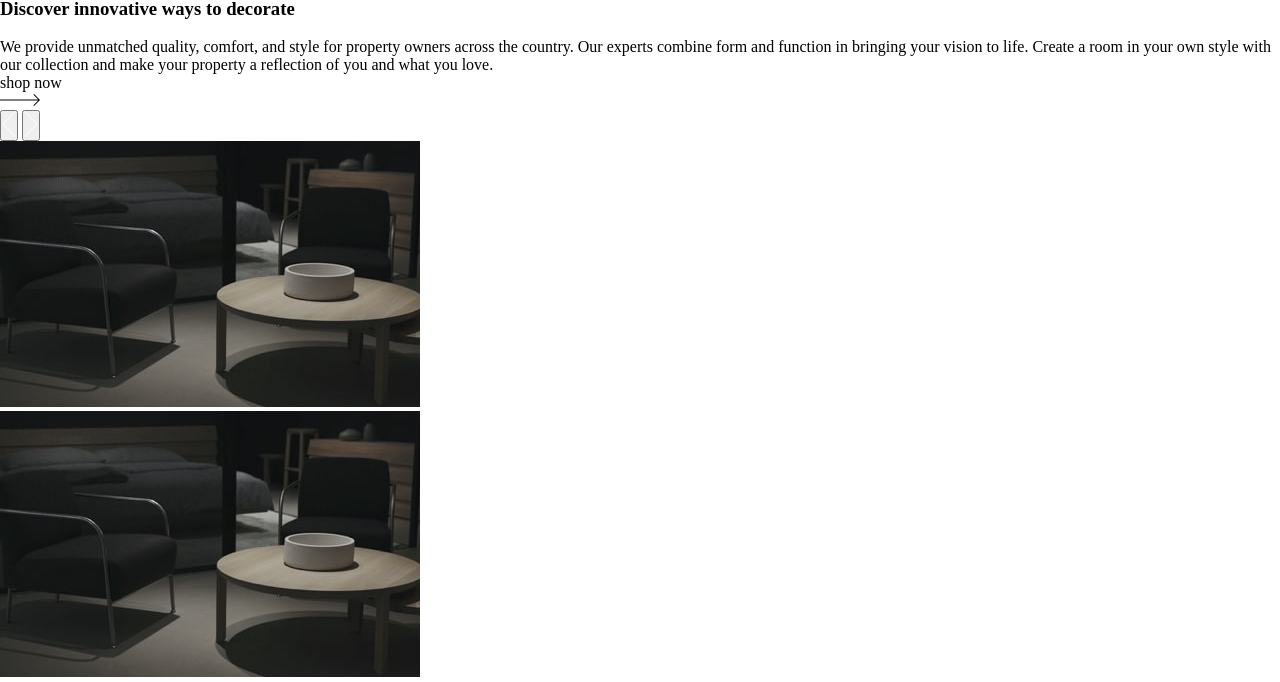
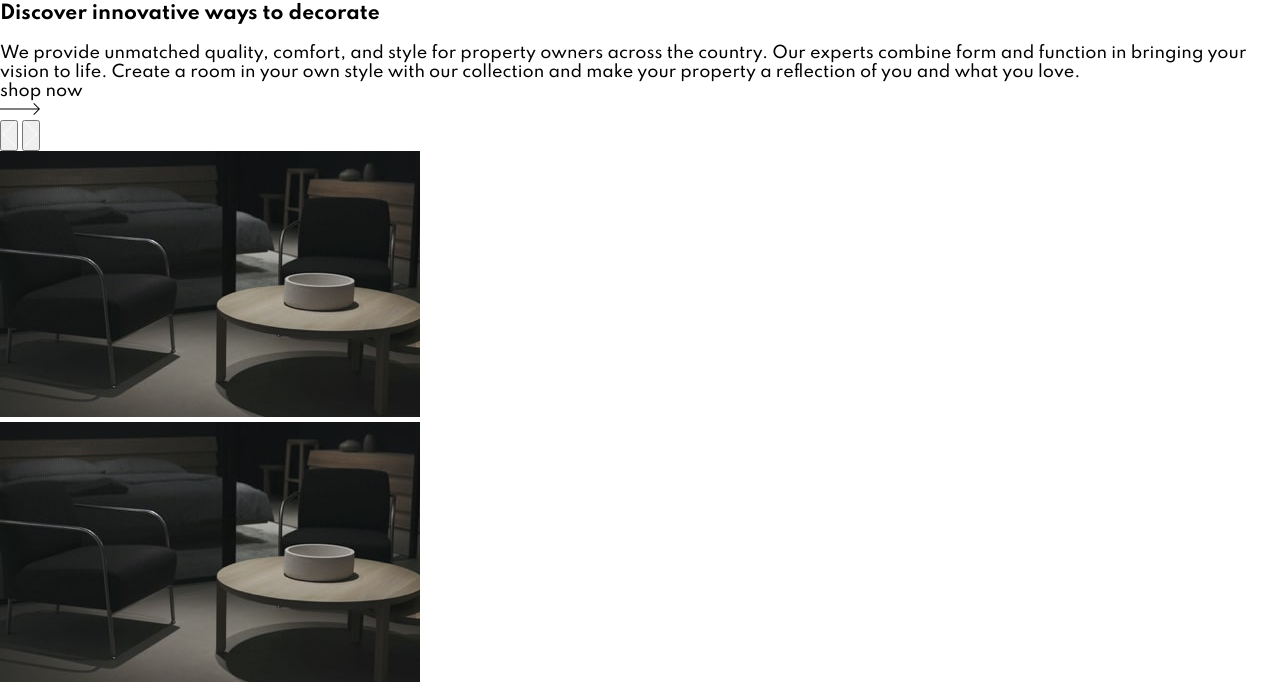
Before and after one commit to jcamilomediaproducer/ROOM, a plain HTML site: page index.html in a window 1280 px wide. Shown: the part 92-774 px from the top of the page. Drawn offline with Linux system fonts and the light colour scheme.

Commit message:
variables & body font

```diff
--- a/styles/main.css
+++ b/styles/main.css
@@ -4,3 +4,17 @@
     outline: 0;
     box-sizing: border-box;
   }
+
+
+  :root {
+
+    --DarkGray: #a1a1a1;
+    --Black: #000000;
+    --White: #ffffff;
+    --VeryDarkGray: #454545;
+  }
+
+  body {
+    font-family: 'Spartan', sans-serif;
+
+  }
```
